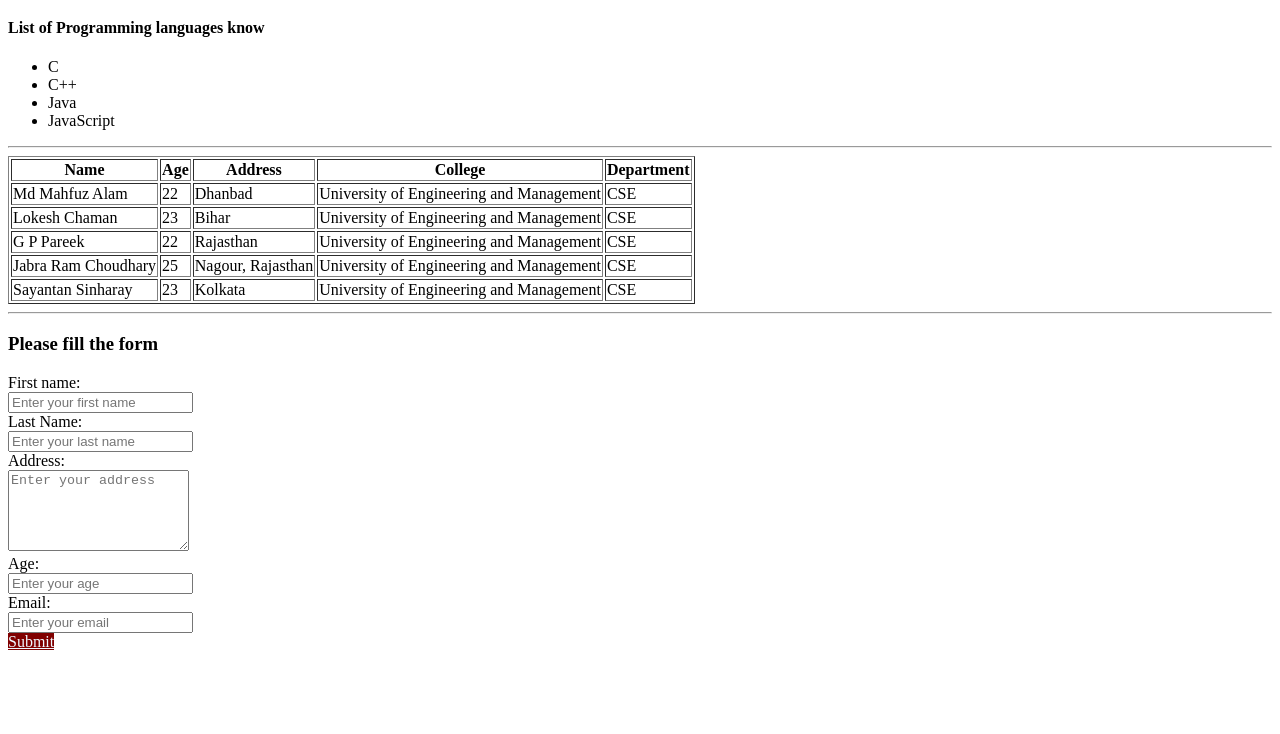
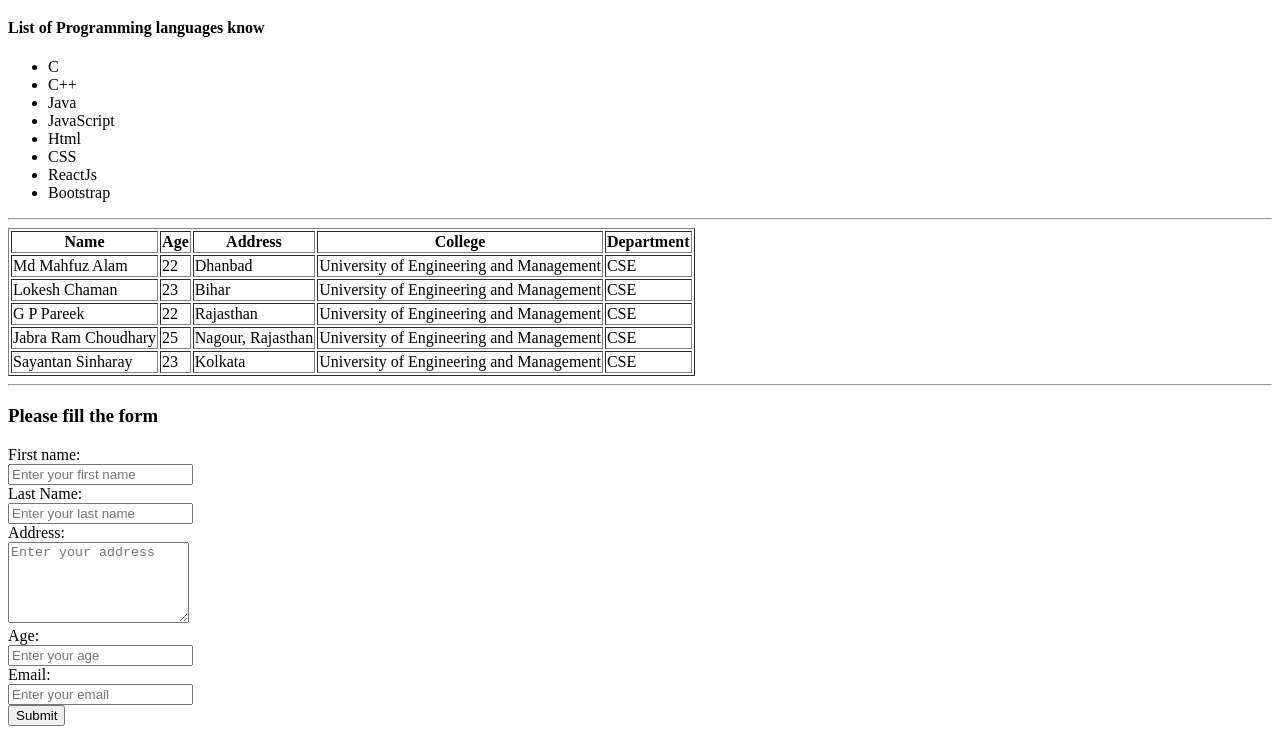
Before and after one commit to Md-Mahfuz-Alam/html_assignment_kreeti, a plain HTML site: page index.html in a window 1280 px wide. Shown: the part 674-1408 px from the top of the page. Before the commit the page ends 1333 px from the top, so only its background shows below. Drawn offline with Linux system fonts and the light colour scheme.

Commit message:
adds some changes

```diff
--- a/index.html
+++ b/index.html
@@ -24,6 +24,10 @@
                 <li>C++</li>
                 <li>Java</li>
                 <li>JavaScript</li>
+                <li>Html</li>
+                <li>CSS</li>
+                <li>ReactJs</li>
+                <li>Bootstrap</li>
              </ul>
              <hr>
         </section>
@@ -91,7 +95,7 @@
         </section>
         <section class="form_section" style="border: 2px red ;" >
           <h3>Please fill the form</h3>
-              <form action="" >
+              <form action="data.html" >
                 <label for="fname">First name:</label><br>
                 <input type="text" name="fname" placeholder="Enter your first name"><br>
                 <label for="lname">Last Name:</label><br>
@@ -102,7 +106,8 @@
                 <input type="number" name="age" placeholder="Enter your age"><br>
                 <label for="email">Email:</label><br>
                 <input type="email" name="email" placeholder="Enter your email"><br>
-               <a href="data.html" style="background-color:#800000; color: aliceblue;">Submit</a>
+               <!-- <a href="data.html" style="background-color:#800000; color: aliceblue;">Submit</a> -->
+               <button type="submit">Submit</button>
               </form>
         </section>
     </div>
```
